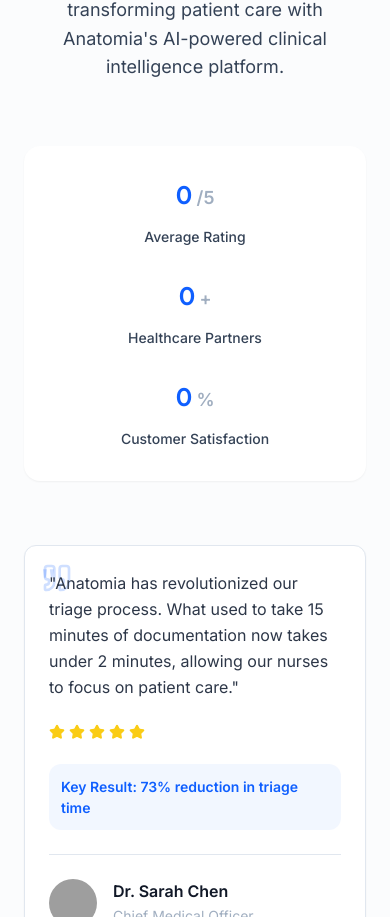
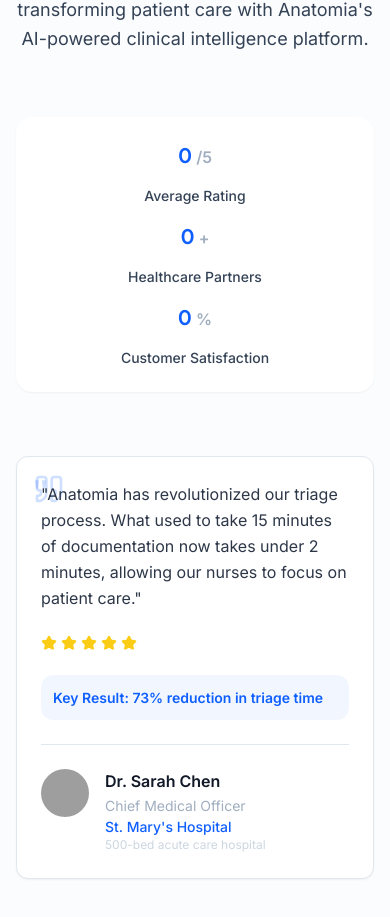
Before and after one commit to M-Hassan-Raza/anatomia-landing, a React (Vite) app: page / in a window 390 px wide. Shown: the part 9497-10414 px from the top of the page. Built offline with nearby package versions, Linux system fonts and the light colour scheme; grey boxes are pictures that could not be loaded.

Commit message:
Fix the fading off of the cards due to overlapping margins

```diff
--- a/src/components/TestimonialsSection.tsx
+++ b/src/components/TestimonialsSection.tsx
@@ -64,8 +64,8 @@
   };
 
   return (
-    <section className="py-20 bg-anatomia-gray-50">
-      <div className="container mx-auto px-6">
+    <section className="py-20 bg-anatomia-gray-50 overflow-visible">
+      <div className="container mx-auto px-4 sm:px-6 max-w-full">
         {/* Header */}
         <div className="animate-on-scroll text-center mb-16">
           <Badge variant="secondary" className="mb-4">
@@ -83,17 +83,17 @@
 
         {/* Stats Bar */}
         <div className="animate-on-scroll mb-16">
-          <div className="flex flex-col sm:flex-row justify-center items-center gap-8 py-8 px-8 bg-white rounded-2xl shadow-anatomia-sm">
+          <div className="flex flex-col sm:flex-row justify-center items-center gap-4 sm:gap-8 py-6 sm:py-8 px-4 sm:px-8 bg-white rounded-2xl shadow-anatomia-sm">
             {stats.map((stat, index) => (
               <div key={index} className="text-center">
                 <div className="flex items-baseline justify-center space-x-1 mb-2">
                   <span
-                    className="stat-number font-display text-2xl font-bold text-primary"
+                    className="stat-number font-display text-xl sm:text-2xl font-bold text-primary"
                     data-value={stat.value.replace(/[^0-9]/g, '')}
                   >
                     0
                   </span>
-                  <span className="text-lg font-semibold text-anatomia-gray-600">
+                  <span className="text-base sm:text-lg font-semibold text-anatomia-gray-600">
                     {stat.suffix}
                   </span>
                 </div>
@@ -106,9 +106,9 @@
         </div>
 
         {/* Testimonials Grid */}
-        <div className="stagger-list grid lg:grid-cols-3 gap-8 mb-16">
+        <div className="stagger-list grid grid-cols-1 md:grid-cols-2 lg:grid-cols-3 gap-6 sm:gap-8 mb-16 relative z-10">
           {testimonials.map((testimonial, index) => (
-            <Card key={index} className="stagger-item testimonial-card interactive-element bg-white">
+            <Card key={index} className="stagger-item testimonial-card bg-white border border-border shadow-anatomia-sm hover:shadow-anatomia-md transition-all duration-300 h-fit">
               <div className="space-y-6">
                 {/* Quote */}
                 <div className="relative">
@@ -133,7 +133,7 @@
                 {/* Author */}
                 <div className="border-t pt-6">
                   <div className="flex items-start space-x-4">
-                    <Avatar className="w-12 h-12">
+                    <Avatar className="w-12 h-12 flex-shrink-0">
                       <AvatarImage src={testimonial.avatar} alt={testimonial.author} />
                       <AvatarFallback>
                         {testimonial.author.split(' ').map(n => n[0]).join('')}
```
